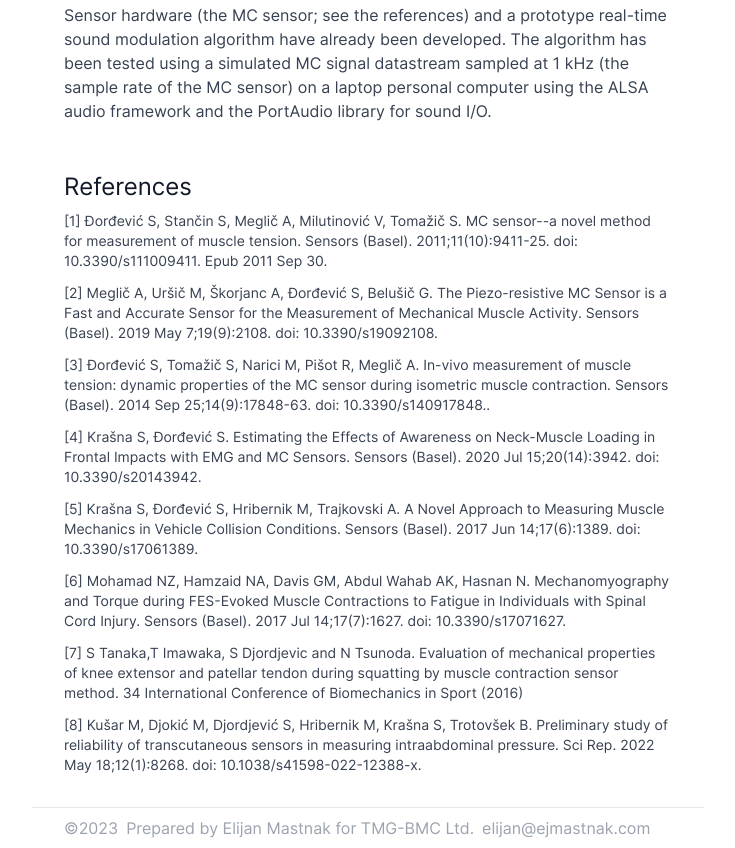
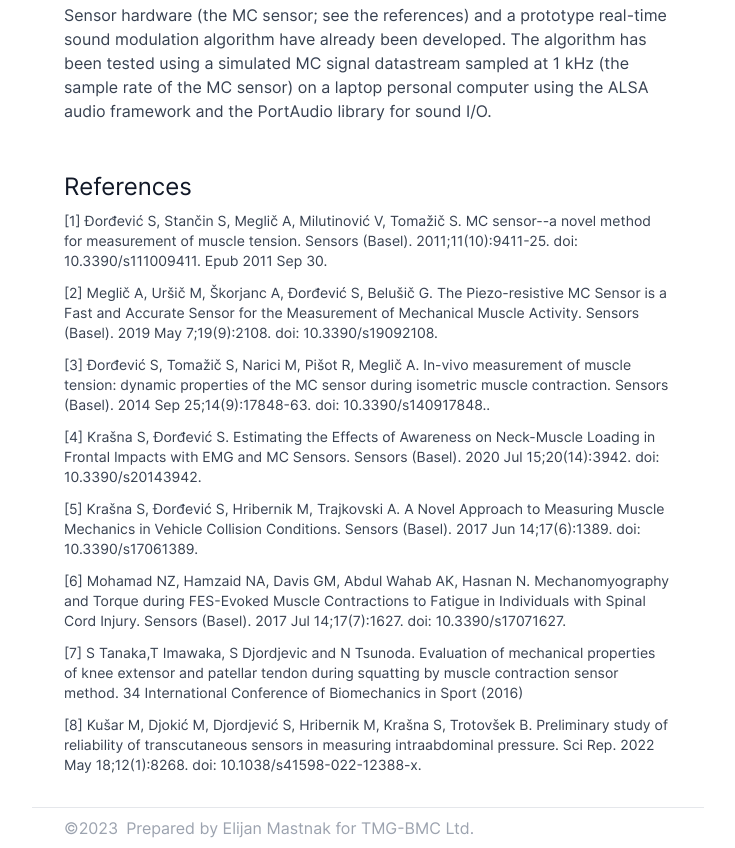
Before and after one commit to ejmastnak/mc-modulation-demo, a website built with Vite: page index.html in a window 1280 px wide. Shown: the part 1943-2791 px from the top of the page, without its empty margins (272-1007 px from the left). Built offline with nearby package versions, Linux system fonts and the light colour scheme.

Commit message:
style: simplify footer

```diff
--- a/index.html
+++ b/index.html
@@ -121,8 +121,7 @@
       <!-- Footer with copyright -->
       <div class="mt-auto text-sm sm:text-base px-4 xs:px-6 sm:px-8 py-2 text-gray-400 flex gap-x-2 border-t border-gray-200 overflow-x-auto">
         <p>©2023</p>
-        <p class="whitespace-nowrap">Prepared by Elijan Mastnak for <a href="https://www.tmg-bodyevolution.com/" class="">TMG-BMC Ltd</a>.</p>
-        <a href="mailto:elijan@ejmastnak.com">elijan@ejmastnak.com</a>
+        <p class="whitespace-nowrap">Prepared by <a href="https://ejmastnak.com" class="hover:underline hover:text-blue-600">Elijan Mastnak</a> for <a href="https://www.tmg-bodyevolution.com/" class="hover:underline hover:text-blue-600">TMG-BMC Ltd</a>.</p>
       </div>
 
     </div>
```
